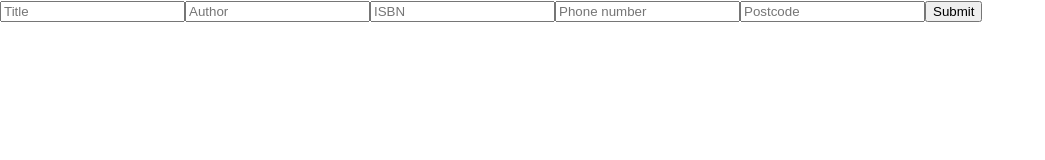
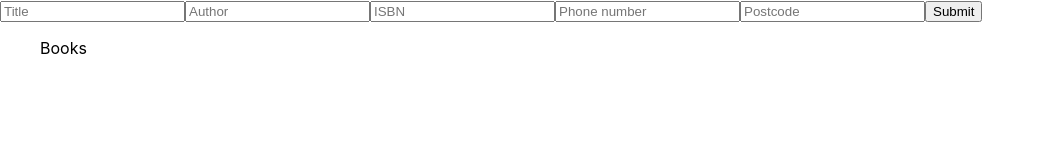
Before and after one commit to natashamcintyre/book_swap, a React (Create React App) app in the folder frontend/: page / in a window 1280 px wide. Shown: the top 160 px of the page, without its empty margins (0-1045 px from the left). Built offline with nearby package versions, Linux system fonts and the light colour scheme.

Commit message:
Implement book list

```diff
--- a/frontend/src/App.js
+++ b/frontend/src/App.js
@@ -3,7 +3,8 @@
 
 function MyApp() {
   return (
-    <div className="App">
+    <div className="container">
+      <div className="add_book">
         <input type="text" name="title" id="title" placeholder="Title" />
         <input type="text" name="author" id="author" placeholder="Author" />
         <input type="text" name="ISBN" id="ISBN" placeholder="ISBN" />
@@ -11,6 +12,12 @@ function MyApp() {
         <input type="text" name="postcode" id="postcode" placeholder="Postcode" />
         <button type="submit" name="submit" id="submit">Submit</button>
       </div>
+      <div className="book_list">
+        <ul id="books_list">
+          Books
+        </ul>
+      </div>
+    </div>
   );
 }
 
```
Also changed, not shown: 1 other file (tests, documents, lock files or other folders). Lines whose indentation alone changed are shown as unchanged.
